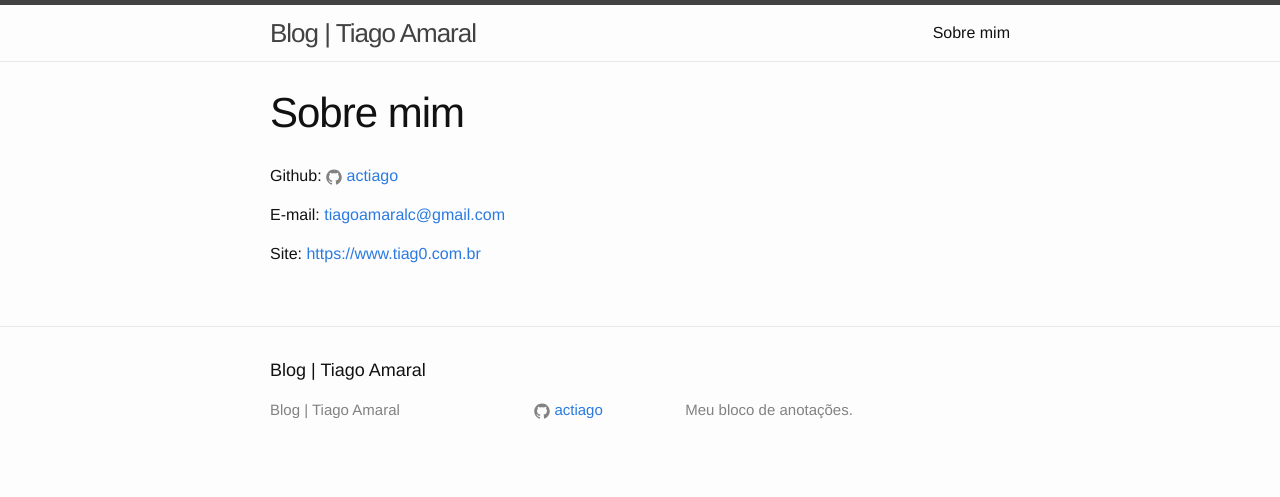
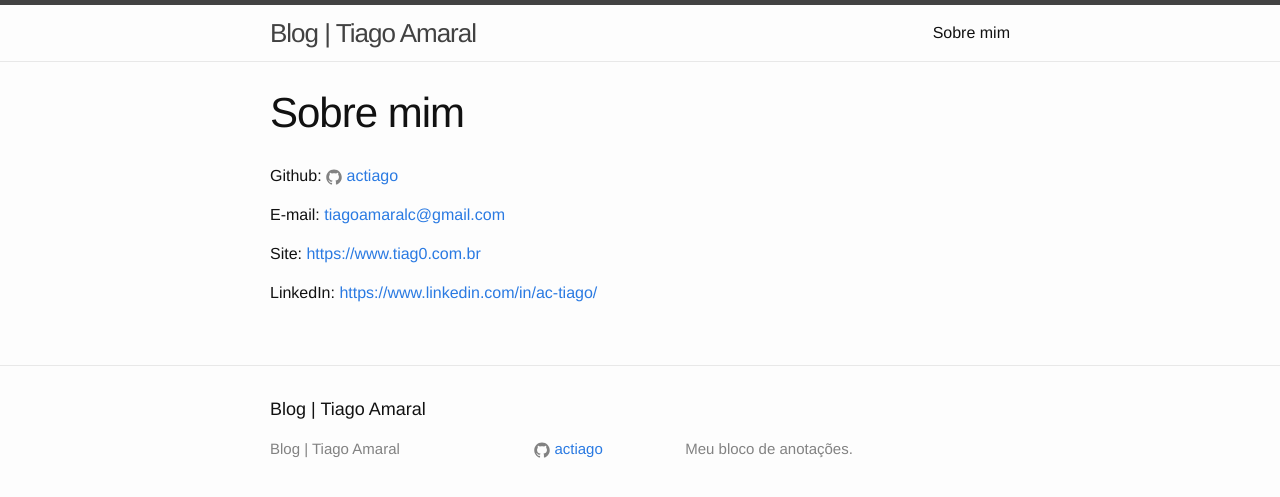
Before and after one commit to actiago/actiago.github.io, a Jekyll site: the page built from about.md, in a window 1280 px wide. Shown: the top 497 px of the page. Built offline with Jekyll 4.4.1, drawn with Linux system fonts in a browser that asks for light colours; some of the changed lines change nothing that is shown.

Commit message:
Adiciona linkedin em 'sobre'

```diff
--- a/about.md
+++ b/about.md
@@ -10,3 +10,5 @@ Github:
 E-mail: [tiagoamaralc@gmail.com](tiagoamaralc@gmail.com)
 
 Site: [https://www.tiag0.com.br](https://www.tiag0.com.br)
+
+LinkedIn: [https://www.linkedin.com/in/ac-tiago/](https://www.linkedin.com/in/ac-tiago/)
```
